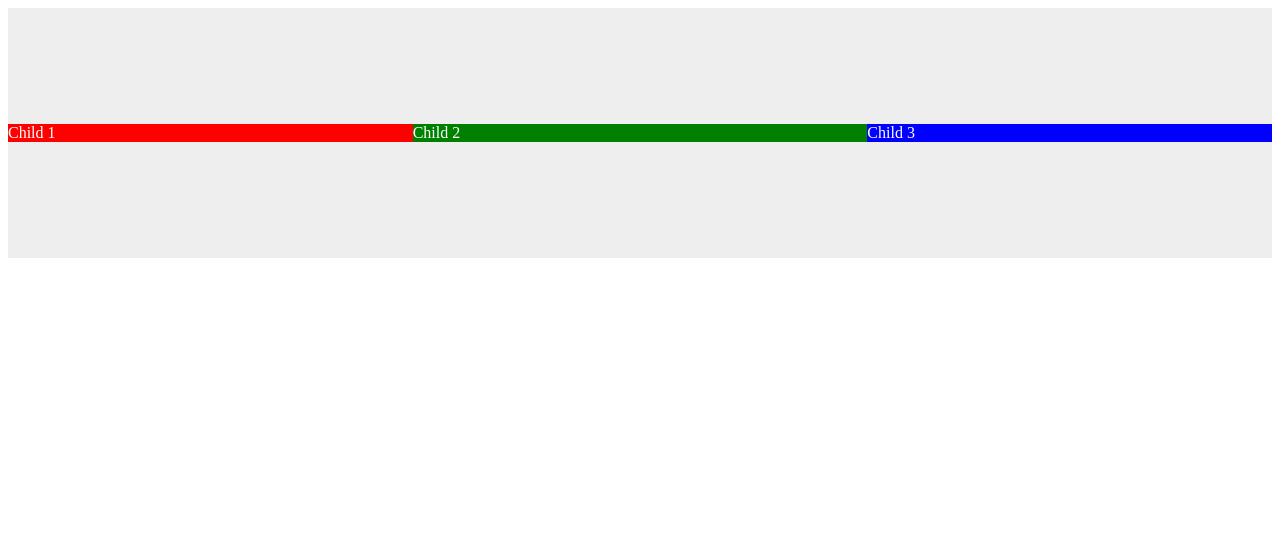
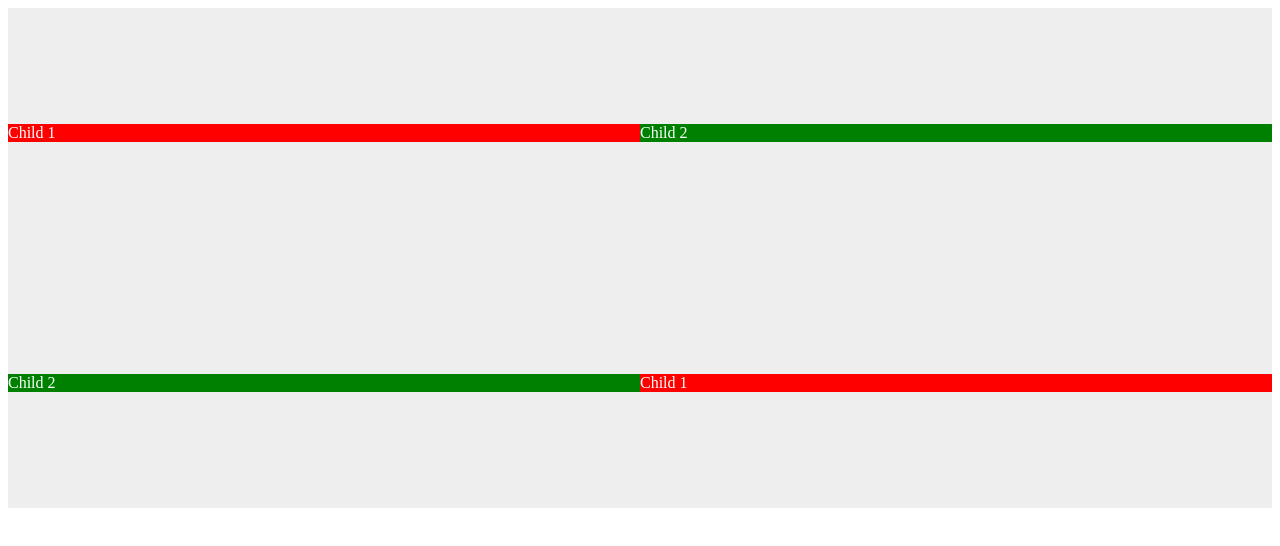
Before and after one commit to HungNhOnPV/Learn-CSS, a plain HTML site: page Flexbox/index.html in a window 1280 px wide. Drawn offline with Linux system fonts and the light colour scheme.

Commit message:
flexbox part 6

```diff
--- a/Flexbox/index.html
+++ b/Flexbox/index.html
@@ -8,7 +8,10 @@
 	<div class="container">
 		<div class="child-1">Child 1</div>
 		<div class="child-2">Child 2</div>
-		<div class="child-3">Child 3</div>
+	</div>
+	<div class="container container-swap">
+		<div class="child-1">Child 1</div>
+		<div class="child-2">Child 2</div>
 	</div>
 </body>
 </html>
--- a/Flexbox/style.css
+++ b/Flexbox/style.css
@@ -11,7 +11,7 @@
 
 .child-1 {
 	background-color: red;
-	flex-basis: 150px; /*thay đổi đọ rộng của content */
+	flex-basis: 200px; /*thay đổi đọ rộng của content */
 	flex-grow: 1; /*chia chỗ dư còn lại cho các content*/
 	flex-shrink: 1; /*chia đều chỗ thiếu cho các content*/
 }
@@ -22,8 +22,6 @@
 	flex-grow: 1;
 }
 
-.child-3 {
-	background-color: blue;
-	flex-basis: 150px;
-	flex-grow: 1;
+.container-swap .child-1 {
+	order: 1; /*đảo vị trí content */
 }
```
